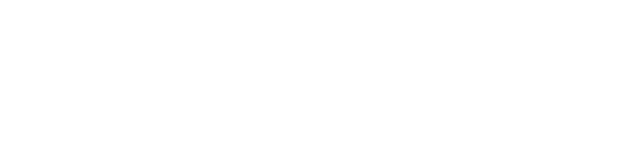
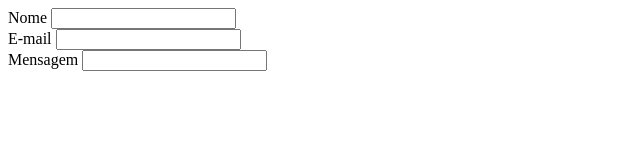
Before and after one commit to matildesqr2005/Programacao_Web, a plain HTML site: page assessment_labs/lab_4/index.html in a window 1280 px wide. Shown: the whole page, without its empty margins (0-640 px from the left). Drawn offline with Linux system fonts and the light colour scheme.

Commit message:
estrutura

```diff
--- a/assessment_labs/lab_4/index.html
+++ b/assessment_labs/lab_4/index.html
@@ -1,5 +1,33 @@
 <!DOCTYPE html>
-<html>
+<html lang="pt">
+    <head>
+        <meta charset="UTF-8">
+        <title>Puro Pet</title>
+        <link rel="stylesheet" type="css" href="style.css">
+    </head>
+    <body>
+        <header>
 
+        </header>
+
+        <section>
+            <form>
+                <lable>Nome</lable>
+                <input type="text">
+                <br>
+
+                <label>E-mail</label>
+                <input type="email">
+                <br>
+
+                <label>Mensagem</label>
+                <input type="text">
+            </form>
+        </section>
+
+        <footer>
+
+        </footer>
+    </body>
 
 </html>
```
Also changed, not shown: assessment_labs/lab_4/style.css (added).
